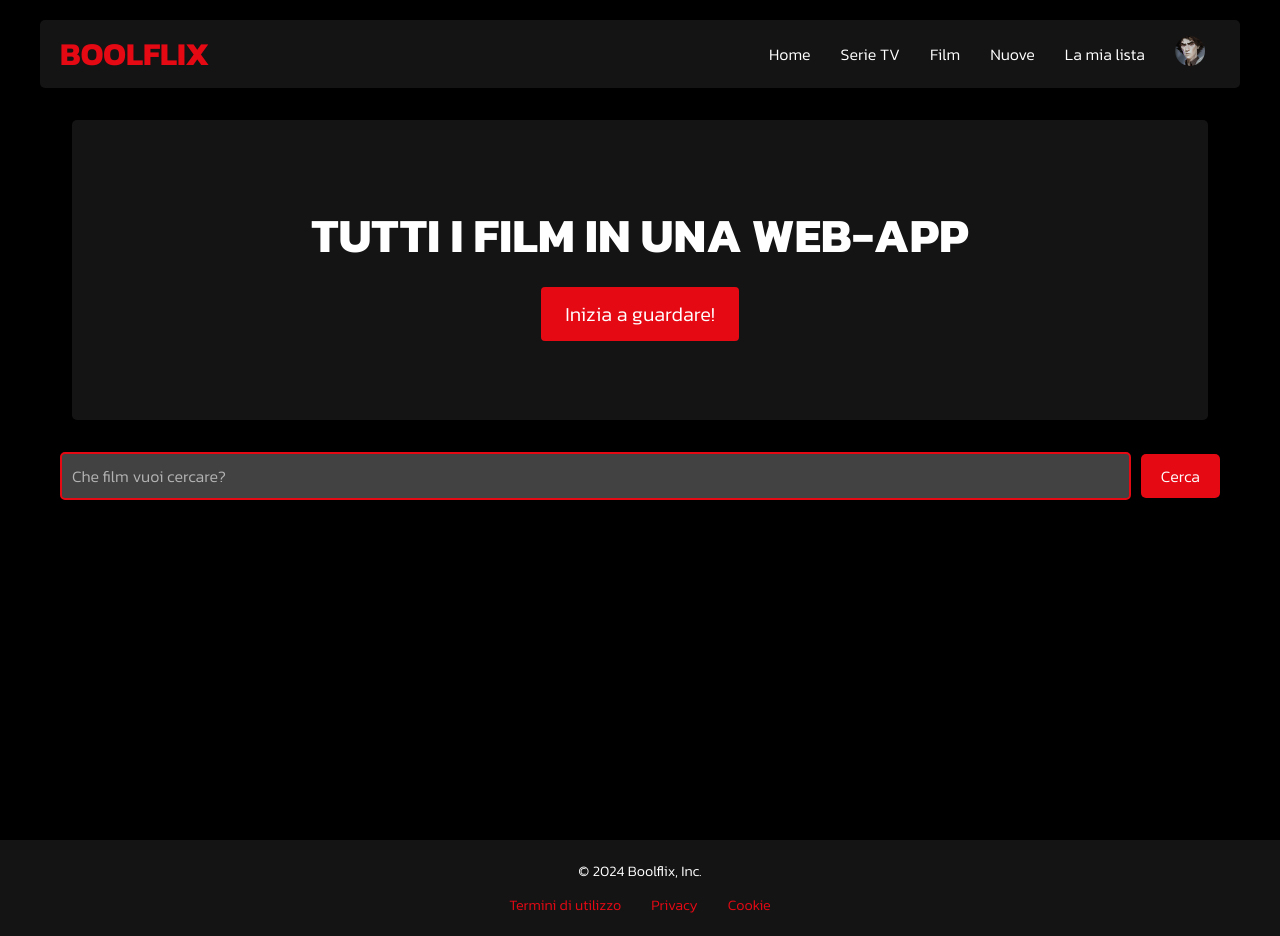
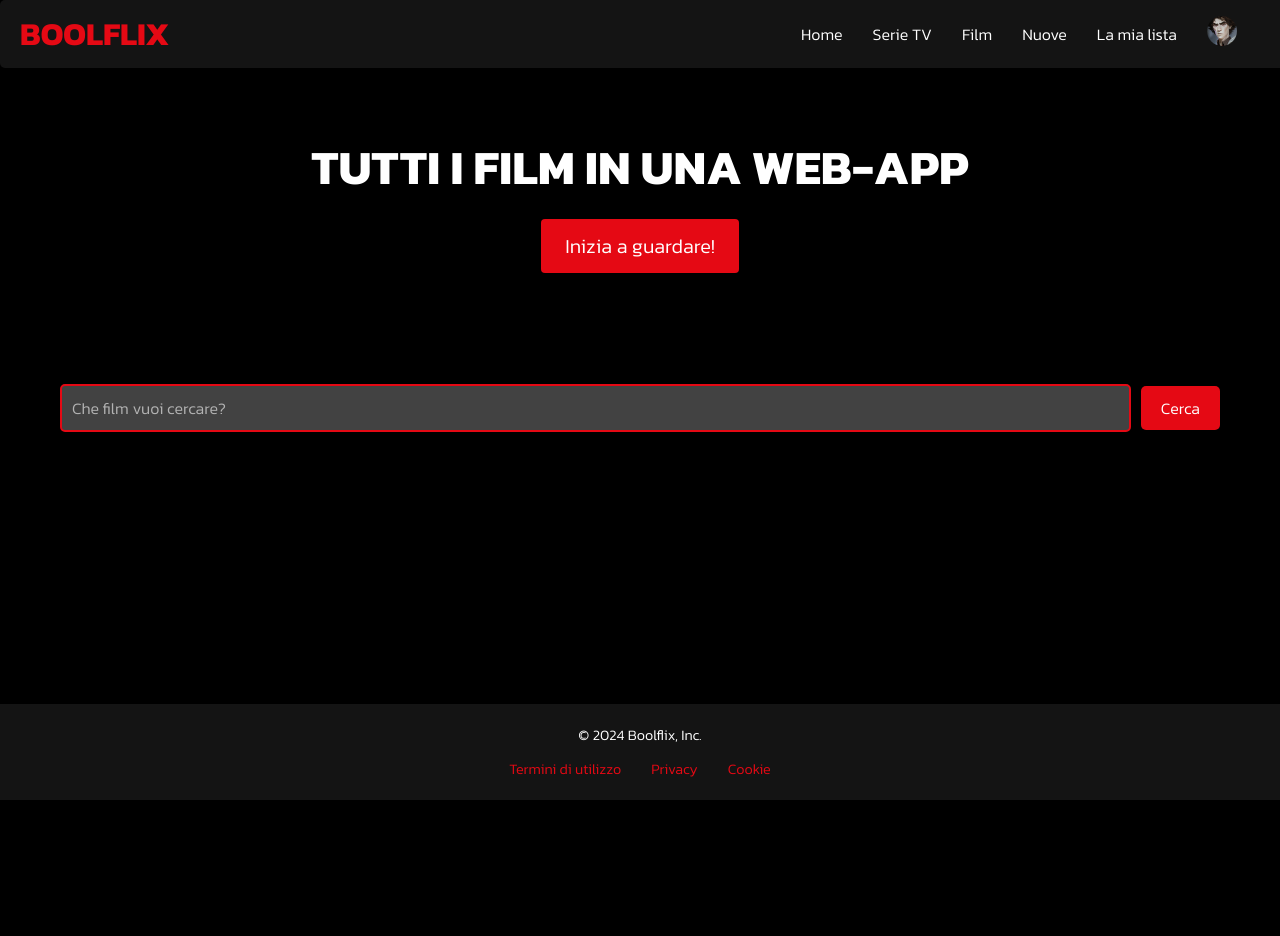
Before and after one commit to LorenzoScalvini/react-boolflix, a React (Vite) app: page / in a window 1280 px wide. After the commit the page ends 800 px from the top, so only its background shows below. Built offline with nearby package versions, Linux system fonts and the light colour scheme; a web font is replaced by a local one.

Commit message:
ADD: styling vh navbar e footer

```diff
--- a/src/App.jsx
+++ b/src/App.jsx
@@ -21,9 +21,9 @@ export default function App() {
 
   return (
     <>
+      <Navbar />
       <div className={styles.container}>
         <header>
-          <Navbar />
           <Hero />
           <SearchBar onSearch={handleSearch} />
         </header>
--- a/src/App.module.css
+++ b/src/App.module.css
@@ -12,7 +12,7 @@
   padding: 20px;
   color: #ffffff;
   background-color: #000000;
-  min-height: 100vh;
+  max-height: 100vh;
   display: flex;
   flex-direction: column;
   gap: 20px;
--- a/src/components/Footer.module.css
+++ b/src/components/Footer.module.css
@@ -3,6 +3,9 @@
   color: white;
   padding: 20px 0;
   text-align: center;
+  bottom: 0;
+  position: fixed;
+  width: 100%;
 }
 
 .footerContent {
--- a/src/components/Hero.module.css
+++ b/src/components/Hero.module.css
@@ -4,7 +4,6 @@
   justify-content: center;
   align-items: center;
   height: 300px;
-  background-color: #141414;
   margin: 2rem;
   border-radius: 5px;
 }
--- a/src/components/Navbar.module.css
+++ b/src/components/Navbar.module.css
@@ -5,6 +5,9 @@
   padding: 10px 20px;
   background-color: #141414;
   border-radius: 5px;
+  position: fixed;
+  top: 0;
+  width: 100%;
 }
 
 .logo a {
@@ -20,6 +23,7 @@
   align-items: center;
   margin: 0;
   padding: 0;
+  margin-right: 3rem;
 }
 
 .navLinks li {
```
Also changed, not shown: src/utils/flagUtils.js (deleted, +0 -8 lines), src/utils/mediaUtils.js (deleted, +0 -9 lines).
